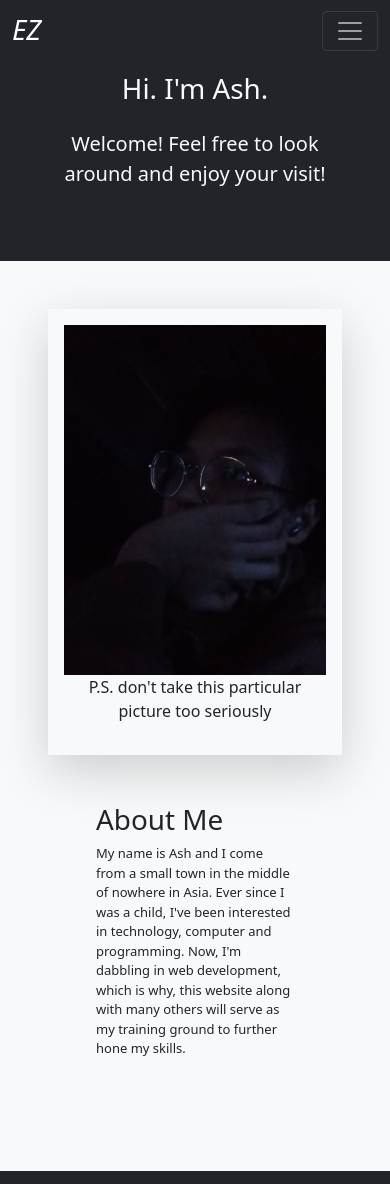
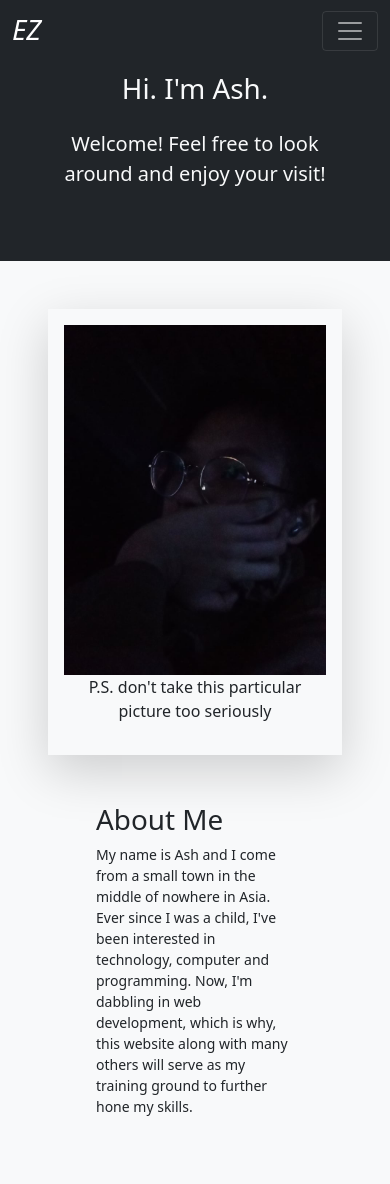
Before and after one commit to EllZero/Web-Portfolio, a plain HTML site: page index.html in a window 390 px wide. Shown: the top 1184 px of the page. Drawn offline with nearby package versions, Linux system fonts and the light colour scheme.

Commit message:
Changed font size

```diff
--- a/index.html
+++ b/index.html
@@ -59,7 +59,7 @@
                    </div>
                  <div class="col-md p-5">
                      <h1 data-aos="fade-down" data-aos-duration="1100">About Me</h1>
-                     <p id="about-text" class="lead text-justify" data-aos="fade-down" data-aos-duration="1100">
+                     <p id="about-text" class="lead text-justify-left" data-aos="fade-down" data-aos-duration="1100">
                      My name is Ash and I come from a small town in the middle of nowhere in Asia. Ever since I was a child, I've been interested in technology, computer and programming. Now, I'm dabbling in web development, which is why, this website along with many others will serve as my training ground to further hone my skills.
                      </p>
                  </div>
--- a/style.css
+++ b/style.css
@@ -2,8 +2,8 @@
     font-size: 20px;
 }
 
-@media(max-width: 1440px) {
+@media(max-width: 700px) {
     #about-text {
-        font-size: 13px;
+        font-size: 14px;
     }
 }
```
